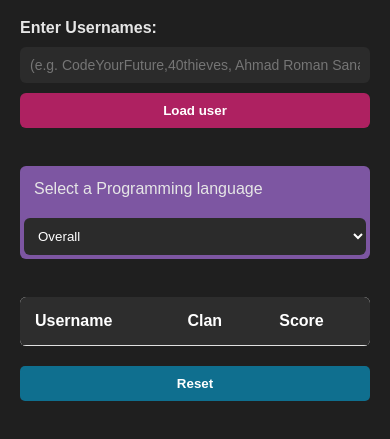
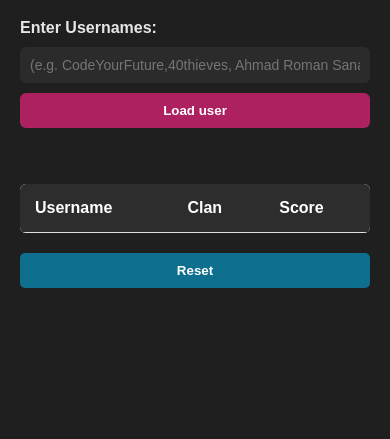
Before and after one commit to RomanSanaye/codewars-leaderboard-solo-project, a website with bundled scripts: page index.html in a window 390 px wide. Shown: the part 85-524 px from the top of the page. Built offline with nearby package versions, Linux system fonts and the light colour scheme.

Commit message:
css updated

```diff
--- a/style.css
+++ b/style.css
@@ -196,7 +196,7 @@ select {
 
 @media (max-width: 600px) {
   .dropdown {
-    display: flex; /* ensure flex is active */
+    display: none; /* ensure flex is active */
     flex-direction: column; /* stack vertically */
     gap: 10px;
   }
```
